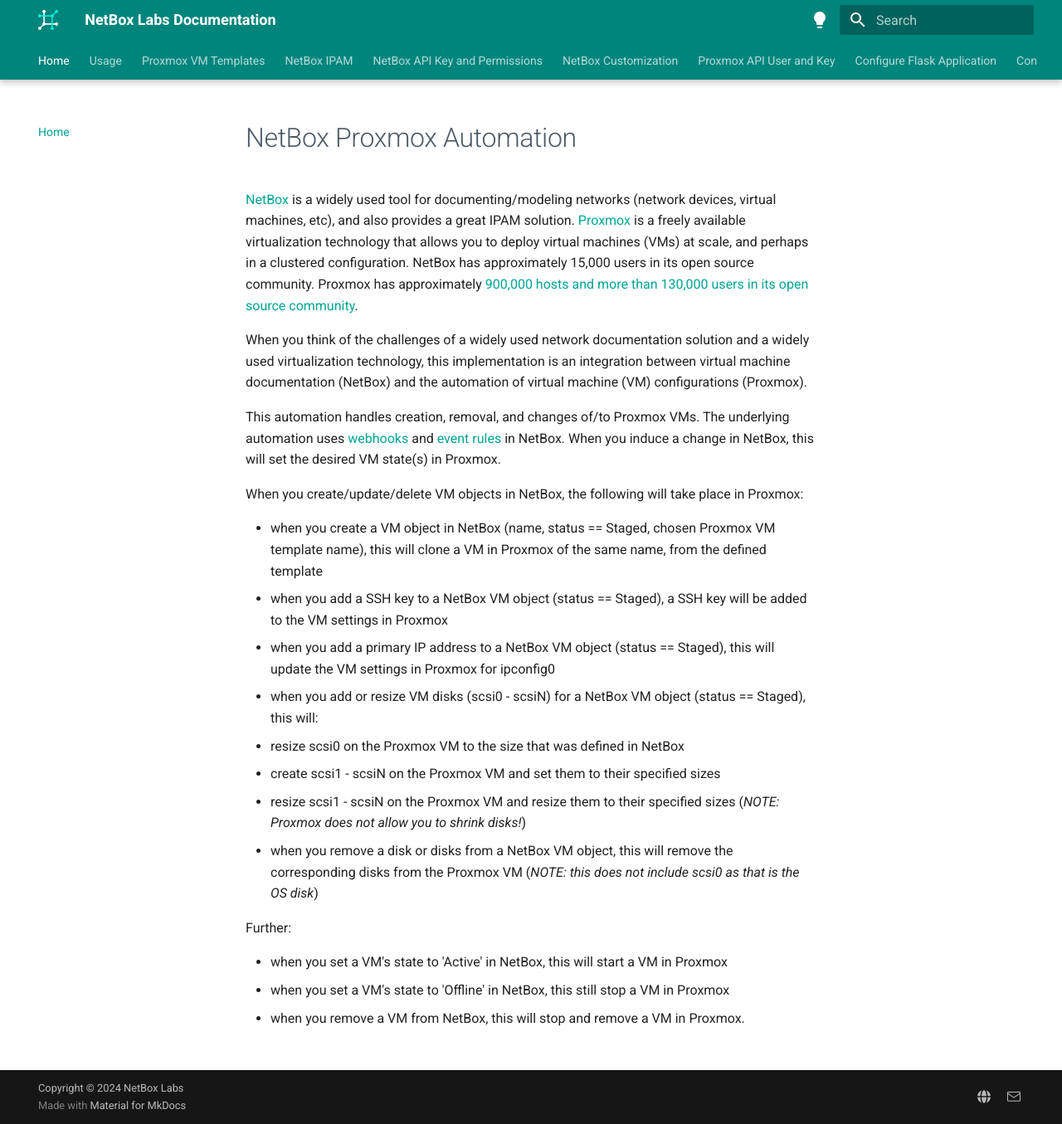
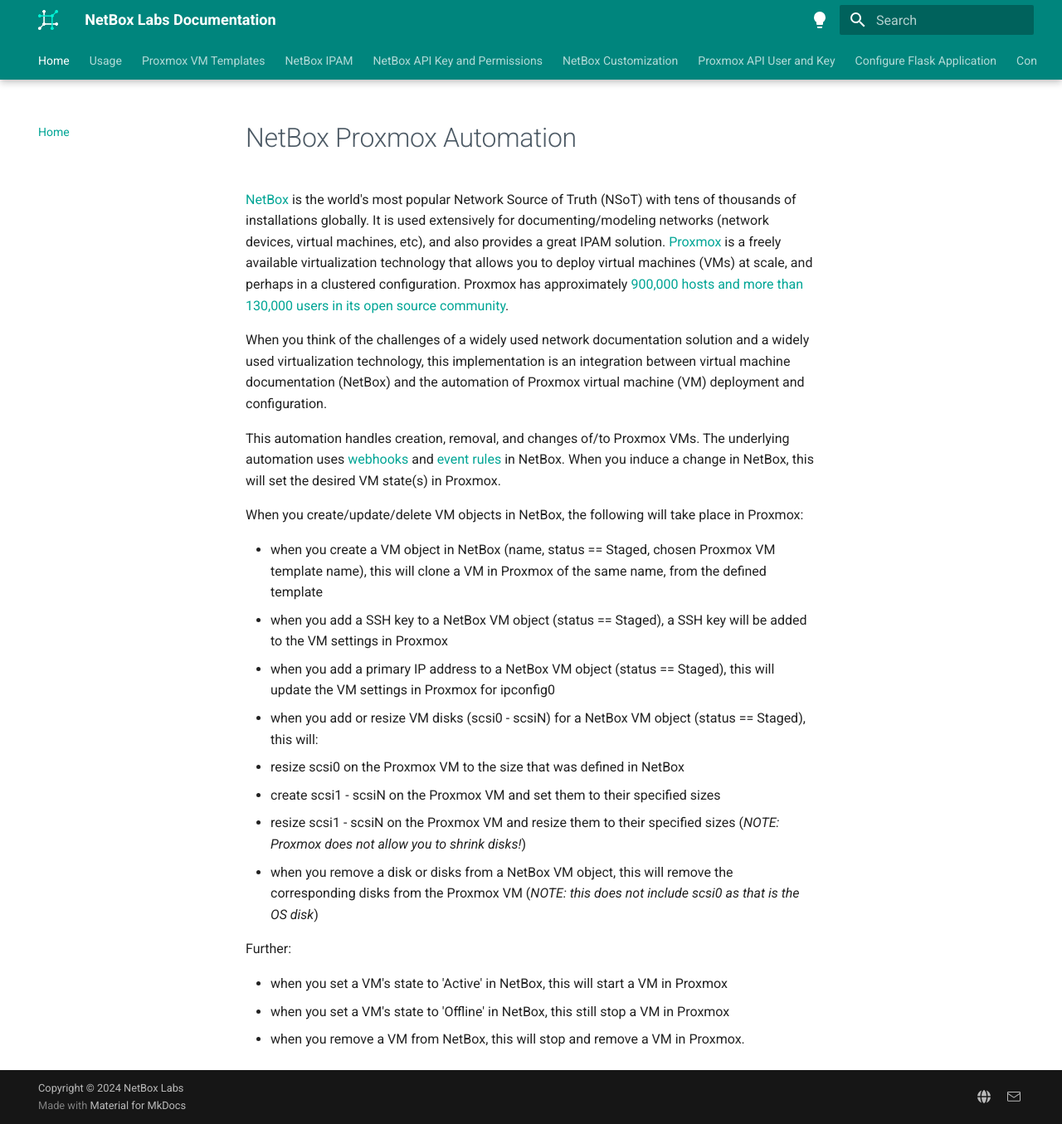
Before and after one commit to netboxlabs/netbox-proxmox-automation, an MkDocs documentation site: the page built from docs/index.md, in a window 1280 px wide and 1355 px high. Shown: the whole window at 83% size. Built offline with MkDocs 1.6.1 and Material for MkDocs 9.7.7, drawn with Linux system fonts in a browser that asks for light colours.

Commit message:
fixes intro about NetBox

```diff
--- a/docs/index.md
+++ b/docs/index.md
@@ -1,8 +1,8 @@
 # NetBox Proxmox Automation
 
-[NetBox](https://github.com/netbox-community/netbox) is a widely used tool for documenting/modeling networks (network devices, virtual machines, etc), and also provides a great IPAM solution.  [Proxmox](https://www.proxmox.com/en/) is a freely available virtualization technology that allows you to deploy virtual machines (VMs) at scale, and perhaps in a clustered configuration.  NetBox has approximately 15,000 users in its open source community.  Proxmox has approximately [900,000 hosts and more than 130,000 users in its open source community](https://www.proxmox.com/en/about/press-releases/proxmox-virtual-environment-8-1).
+[NetBox](https://github.com/netbox-community/netbox) is the world's most popular Network Source of Truth (NSoT) with tens of thousands of installations globally.  It is used extensively for documenting/modeling networks (network devices, virtual machines, etc), and also provides a great IPAM solution.  [Proxmox](https://www.proxmox.com/en/) is a freely available virtualization technology that allows you to deploy virtual machines (VMs) at scale, and perhaps in a clustered configuration.  Proxmox has approximately [900,000 hosts and more than 130,000 users in its open source community](https://www.proxmox.com/en/about/press-releases/proxmox-virtual-environment-8-1).
 
-When you think of the challenges of a widely used network documentation solution and a widely used virtualization technology, this implementation is an integration between virtual machine documentation (NetBox) and the automation of virtual machine (VM) configurations (Proxmox).
+When you think of the challenges of a widely used network documentation solution and a widely used virtualization technology, this implementation is an integration between virtual machine documentation (NetBox) and the automation of Proxmox virtual machine (VM) deployment and configuration.
 
 This automation handles creation, removal, and changes of/to Proxmox VMs.  The underlying automation uses [webhooks](https://demo.netbox.dev/static/docs/additional-features/webhooks/) and [event rules](https://netboxlabs.com/docs/netbox/en/stable/features/event-rules/) in NetBox.  When you induce a change in NetBox, this will set the desired VM state(s) in Proxmox.
 
```
